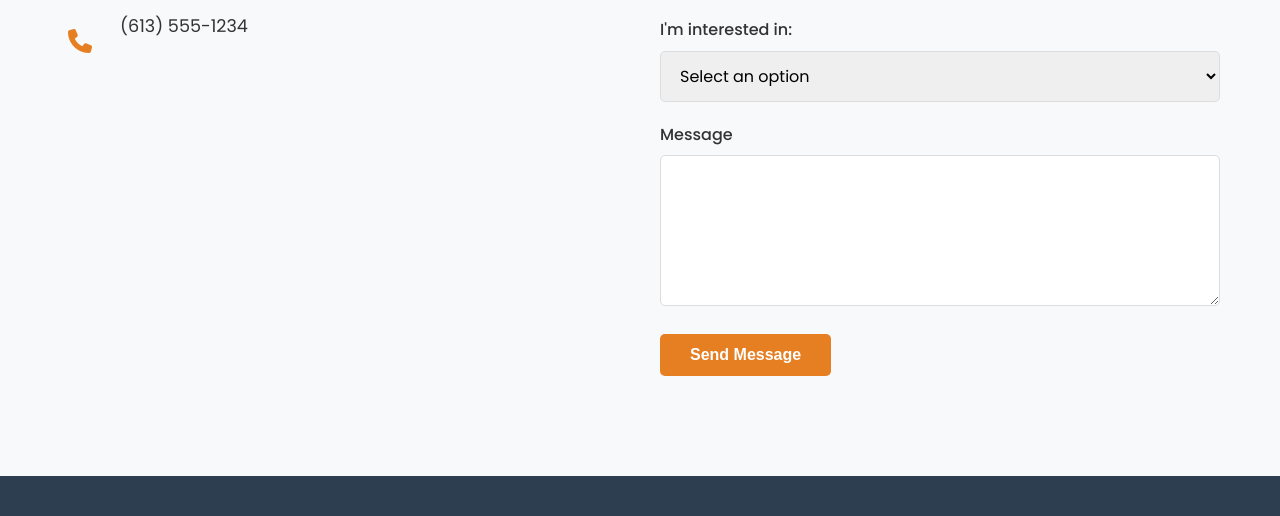
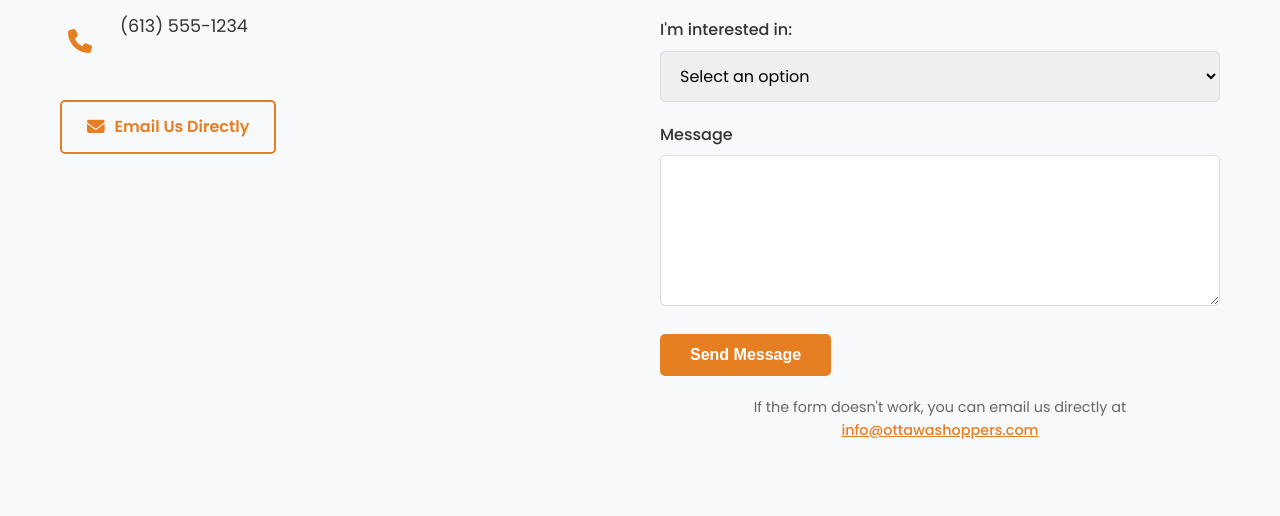
Before and after one commit to AndriyNectarDesk/mysteryshopper, a website: page index.html in a window 1280 px wide. Shown: the part 3823-4339 px from the top of the page. Drawn offline with Linux system fonts and the light colour scheme.

Commit message:
Add guaranteed contact methods with mailto form and direct email button

```diff
--- a/css/styles.css
+++ b/css/styles.css
@@ -502,6 +502,23 @@ nav ul li a.active::after {
     text-align: center;
 }
 
+.direct-contact {
+    margin-top: 30px;
+}
+
+.direct-contact .btn-secondary {
+    display: inline-flex;
+    align-items: center;
+    justify-content: center;
+    gap: 10px;
+    margin-left: 0;
+    padding: 12px 25px;
+}
+
+.direct-contact .btn-secondary i {
+    font-size: 1.1rem;
+}
+
 .form-group {
     margin-bottom: 20px;
 }
@@ -530,6 +547,23 @@ nav ul li a.active::after {
     outline: none;
     border-color: var(--secondary-color);
     box-shadow: 0 0 5px rgba(230, 126, 34, 0.3);
+}
+
+.email-fallback {
+    margin-top: 20px;
+    font-size: 0.9rem;
+    color: #666;
+    text-align: center;
+}
+
+.email-fallback a {
+    color: var(--secondary-color);
+    font-weight: 500;
+    text-decoration: underline;
+}
+
+.email-fallback a:hover {
+    color: var(--primary-color);
 }
 
 /* ========== Footer ========== */
--- a/index.html
+++ b/index.html
@@ -193,10 +193,12 @@
                             <p>(613) 555-1234</p>
                         </div>
                     </div>
+                    <div class="direct-contact">
+                        <a href="mailto:info@ottawashoppers.com?subject=Mystery Shopping Inquiry" class="btn-secondary"><i class="fas fa-envelope"></i> Email Us Directly</a>
+                    </div>
                 </div>
                 <div class="contact-form">
-                    <form id="contactForm" name="contact" method="POST" data-netlify="true" action="/success.html">
-                        <input type="hidden" name="form-name" value="contact">
+                    <form id="contactForm" action="mailto:info@ottawashoppers.com" method="POST" enctype="text/plain">
                         <div class="form-group">
                             <label for="name">Full Name</label>
                             <input type="text" id="name" name="name" required>
@@ -224,6 +226,7 @@
                         </div>
                         <button type="submit" class="btn-primary">Send Message</button>
                     </form>
+                    <p class="email-fallback">If the form doesn't work, you can email us directly at <a href="mailto:info@ottawashoppers.com">info@ottawashoppers.com</a></p>
                 </div>
             </div>
         </div>
```
